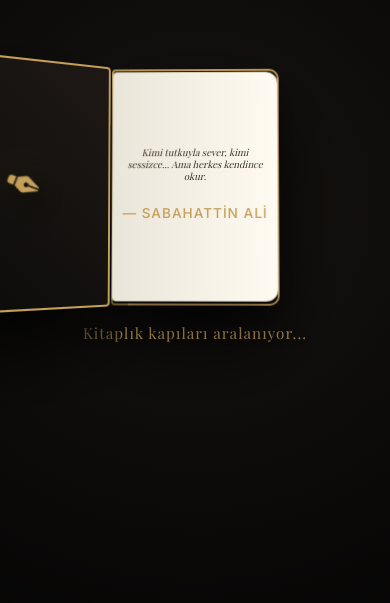
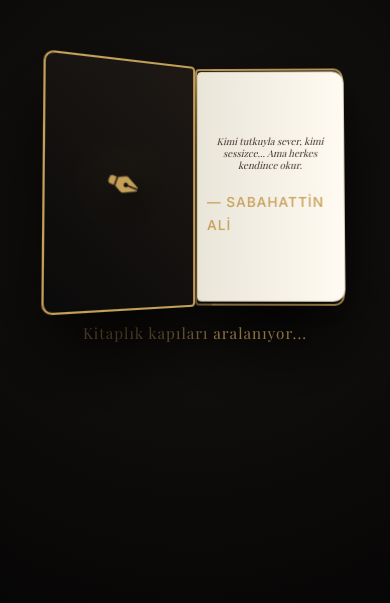
Before and after one commit to baysaI/okuryazmaz, a website: page public/index.html in a window 390 px wide. Shown: the part 216-819 px from the top of the page. Drawn offline with nearby package versions, Linux system fonts and the light colour scheme; no server answers; a web font is replaced by a local one.

Commit message:
style: center and balance mobile 3d book spread layout using translateX shift

```diff
--- a/public/css/style.css
+++ b/public/css/style.css
@@ -1554,15 +1554,15 @@
     }
 
     .intro-book-3d {
-        width: 55vw !important;
+        width: 44vw !important;
         height: 40vh !important;
-        max-width: 200px !important;
+        max-width: 220px !important;
         max-height: 280px !important;
         transform: rotateX(5deg) rotateY(-3deg) rotateZ(0deg) !important;
     }
 
     .intro-book-3d.open {
-        transform: rotateX(3deg) rotateY(-2deg) rotateZ(0deg) !important;
+        transform: rotateX(3deg) rotateY(-2deg) rotateZ(0deg) translateX(50%) !important;
     }
 
     .intro-cover-front, .intro-cover-back {
@@ -1793,14 +1793,14 @@
 /* Small phones (max-width: 400px) */
 @media (max-width: 400px) {
     .intro-book-3d {
-        width: 50vw !important;
+        width: 44vw !important;
         height: 35vh !important;
-        max-width: 170px !important;
+        max-width: 150px !important;
         max-height: 240px !important;
     }
 
     .intro-book-3d.open {
-        transform: rotateX(2deg) rotateY(-1deg) rotateZ(0deg) !important;
+        transform: rotateX(2deg) rotateY(-1deg) rotateZ(0deg) translateX(50%) !important;
     }
 
     .intro-quote-text {
```
